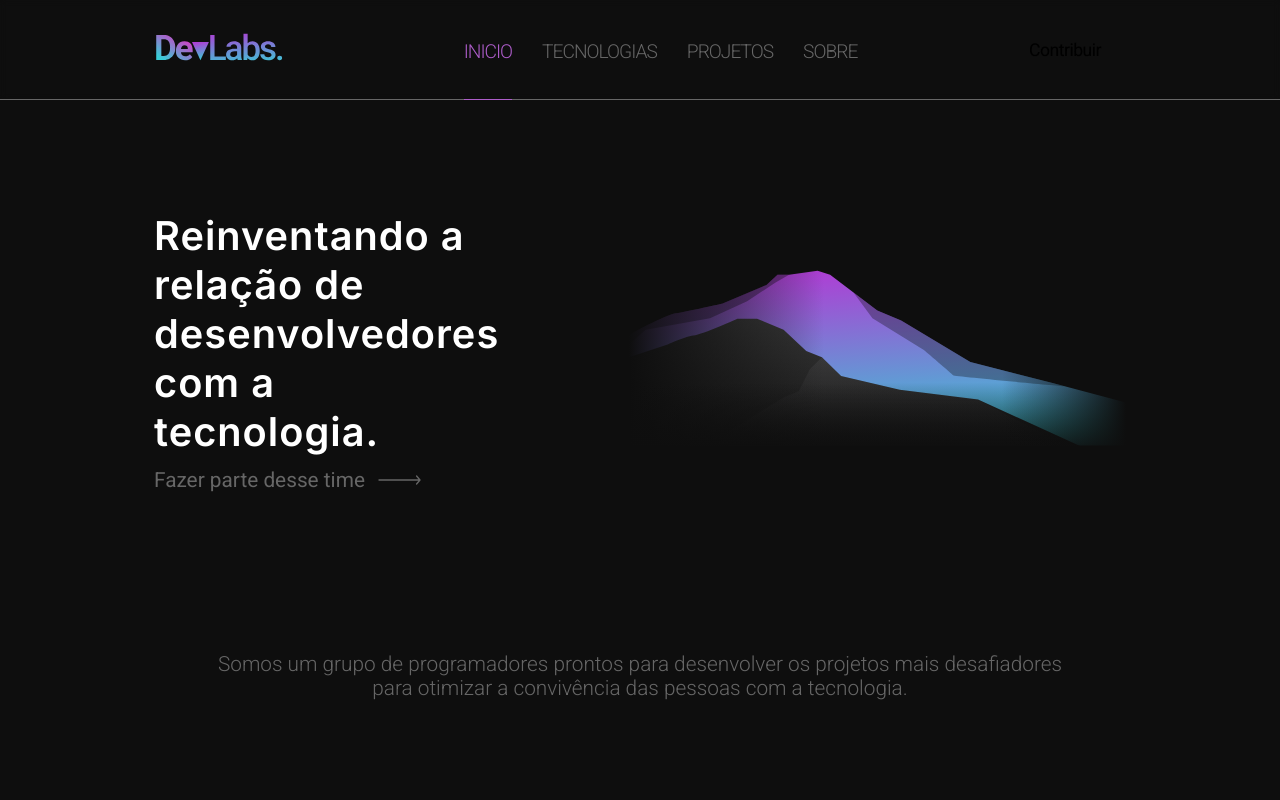
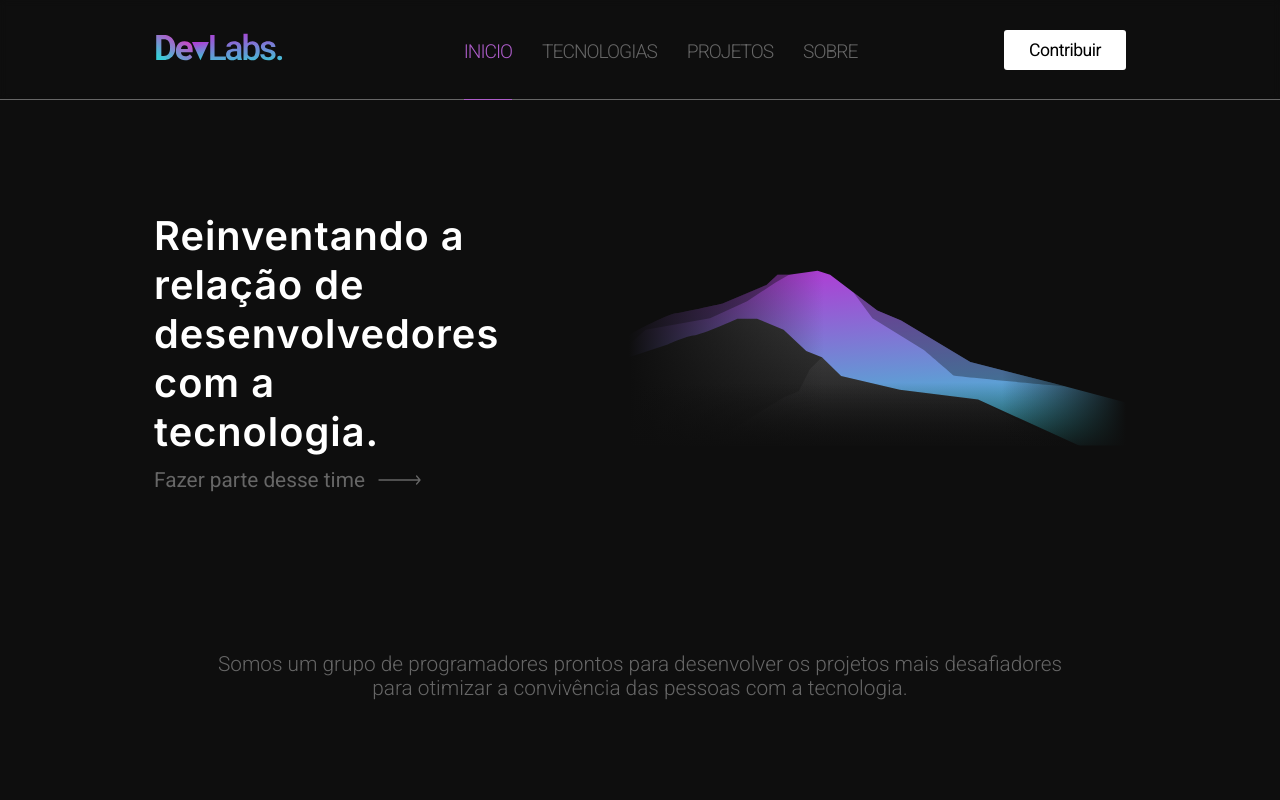
Before and after one commit to devlabs-studio/dl-frontend, a React (Create React App) app: page / in a window 1280 px wide. Shown: the top 800 px of the page. Built offline with nearby package versions, Linux system fonts and the light colour scheme.

Commit message:
FIX: Color on contribuite button

```diff
--- a/src/components/header/styles.css
+++ b/src/components/header/styles.css
@@ -73,7 +73,7 @@
     font-size: 1.1rem;
     padding: 10px 25px;
     border-radius: 3px;
-    background: var(--title-color);
+    background: var(--white-color);
     color: #000;
     transition: 0.2s;
 }
```
